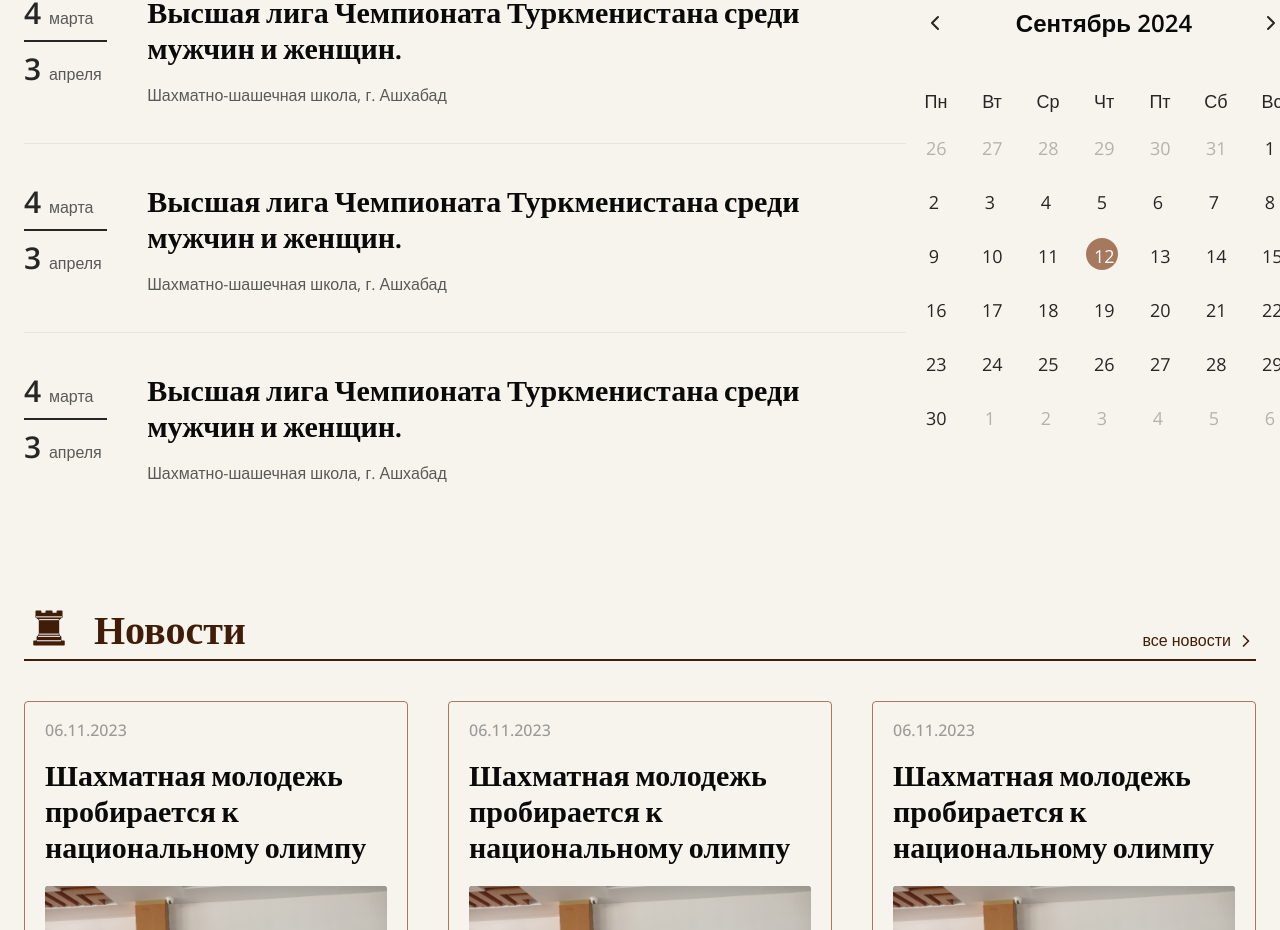
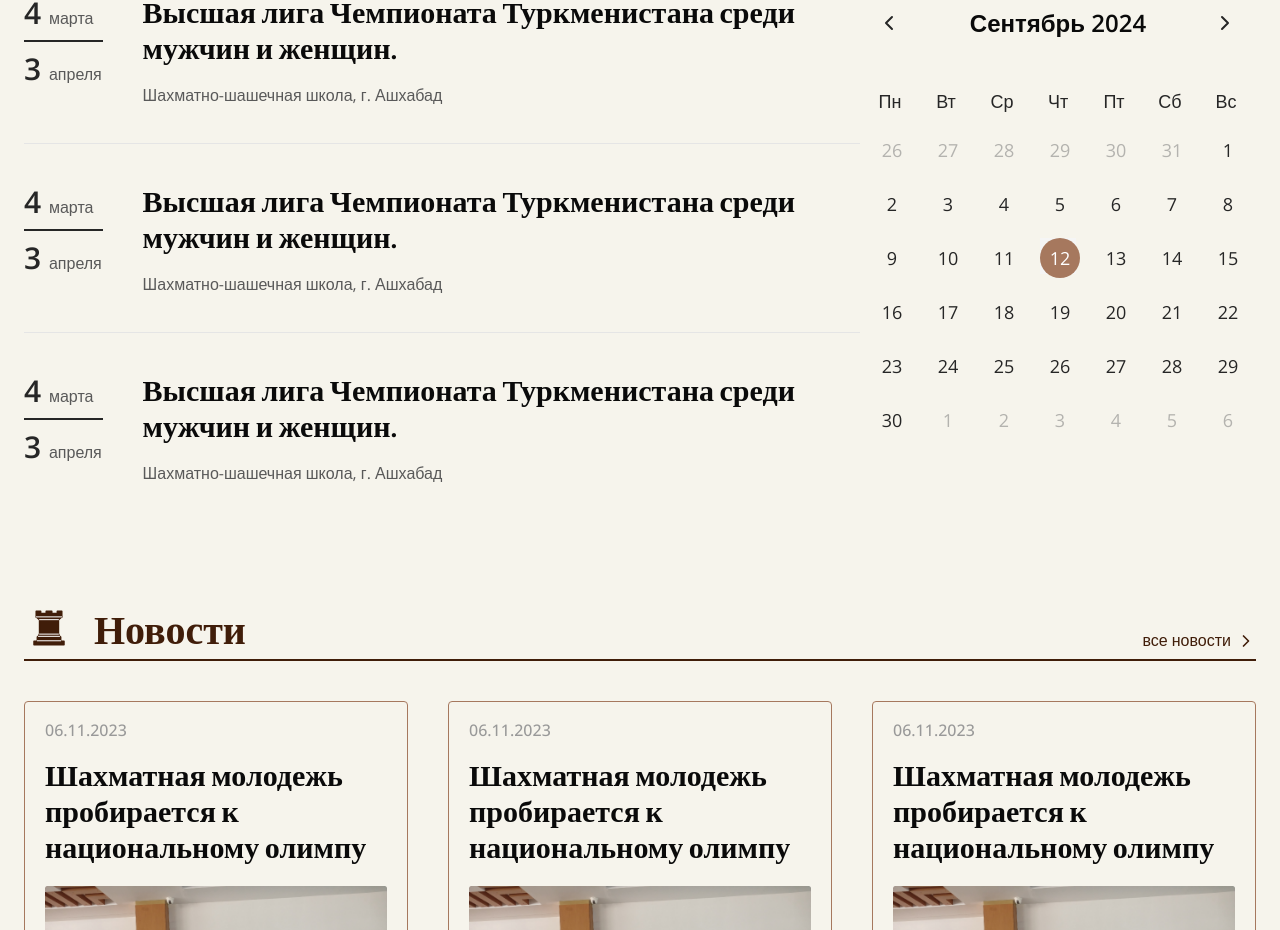
Before and after one commit to Kakabay/chess_federation_react, a React (Vite) app: page / in a window 1280 px wide. Shown: the part 1155-2085 px from the top of the page. Built offline with nearby package versions, Linux system fonts and the light colour scheme.

Commit message:
calendare fixed

```diff
--- a/package.json
+++ b/package.json
@@ -35,6 +35,7 @@
   },
   "devDependencies": {
     "@eslint/js": "^9.9.0",
+    "@types/jest": "^29.5.13",
     "@types/node": "^22.5.4",
     "@types/react": "^18.3.3",
     "@types/react-dom": "^18.3.0",
--- a/src/components/home/home-events.tsx
+++ b/src/components/home/home-events.tsx
@@ -1,3 +1,4 @@
+import { useState } from 'react';
 import Container from '../layout/container';
 import EventCard from '../shared/event-card';
 import { Calendar } from '../ui/calendar';
@@ -6,6 +7,8 @@ import SectionHeader from './section-header';
 import { ru } from 'date-fns/locale';
 
 const HomeEvents = () => {
+  const [date, setDate] = useState<Date | undefined>(new Date());
+
   return (
     <section>
       <Container>
@@ -33,7 +36,7 @@ const HomeEvents = () => {
             ))}
           </div>
 
-          <Calendar className="w-[350px]" locale={ru} />
+          <Calendar mode="single" selected={date} onSelect={setDate} className="" locale={ru} />
         </div>
       </Container>
     </section>
--- a/src/components/ui/calendar.tsx
+++ b/src/components/ui/calendar.tsx
@@ -1,78 +1,63 @@
-import * as React from "react";
-import { ChevronLeft, ChevronRight } from "lucide-react";
-import { DayPicker } from "react-day-picker";
+import * as React from 'react';
+import { ChevronLeft, ChevronRight } from 'lucide-react';
+import { DayPicker } from 'react-day-picker';
 
-import { cn } from "@/lib/utils";
-import { buttonVariants } from "@/components/ui/button";
-import { motion } from "framer-motion";
+import { cn } from '@/lib/utils';
+import { buttonVariants } from '@/components/ui/button';
+import { motion } from 'framer-motion';
 
 export type CalendarProps = React.ComponentProps<typeof DayPicker>;
 
-function Calendar({
-  className,
-  classNames,
-  showOutsideDays = true,
-  ...props
-}: CalendarProps) {
+function Calendar({ className, classNames, showOutsideDays = true, ...props }: CalendarProps) {
   return (
     <motion.div
       initial={{
-        translateY: "50%",
+        translateY: '50%',
         opacity: 0,
       }}
       whileInView={{ translateY: 0, opacity: 1 }}
       viewport={{ once: true }}
-      transition={{ delay: 0.2, duration: 0.6, ease: [0.55, 0, 0.1, 1] }}
-    >
+      transition={{ delay: 0.2, duration: 0.6, ease: [0.55, 0, 0.1, 1] }}>
       <DayPicker
         showOutsideDays={showOutsideDays}
-        className={cn("p-3", className)}
+        className={cn('p-3', className)}
         classNames={{
-          months:
-            "flex flex-col sm:flex-row space-y-4 sm:space-x-4 sm:space-y-0",
-          month: "space-y-4",
-          caption: "flex justify-center pt-1 relative items-center",
-          caption_label:
-            "text-[24px] first-letter:uppercase leading-none font-semibold",
-          nav: "space-x-1 flex items-center",
-          nav_button: cn("h-7 w-7 bg-transparent p-0"),
-          nav_button_previous: "absolute left-1",
-          nav_button_next: "absolute right-1",
-          table: "w-full border-collapse",
-          head_row: "flex gap-5 text-[18px] font-semibold mt-10",
-          head_cell:
-            "first-letter:uppercase rounded-md w-9 font-normal text-[18px] text-BLACK ",
-          row: "flex w-full mt-[18px] gap-5",
-          cell: "h-9 w-9 text-center text-sm p-0 relative [&:has([aria-selected].day-range-end)]:rounded-r-md [&:has([aria-selected].day-outside)]:bg-accent/50 [&:has([aria-selected])]:bg-accent first:[&:has([aria-selected])]:rounded-l-md last:[&:has([aria-selected])]:rounded-r-md focus-within:relative focus-within:z-20",
+          months: 'flex flex-col sm:flex-row space-y-4 sm:space-x-4 sm:space-y-0',
+          month: 'space-y-4',
+          caption: 'flex justify-center pt-1 relative items-center',
+          caption_label: 'text-[24px] first-letter:uppercase leading-none font-semibold',
+          nav: 'space-x-1 flex items-center',
+          nav_button: cn('h-7 w-7 bg-transparent p-0 focus:outline-none hover:border-transparent'),
+          nav_button_previous: 'absolute left-1',
+          nav_button_next: 'absolute right-1',
+          table: 'w-full border-collapse',
+          head_row: 'flex gap-5 text-[18px] font-semibold mt-10',
+          head_cell: 'first-letter:uppercase rounded-md w-9 font-normal text-[18px] text-BLACK ',
+          row: 'flex w-full mt-[18px] gap-5',
+          cell: 'h-9 w-9 text-center text-sm p-0 relative [&:has([aria-selected].day-range-end)]:rounded-r-md [&:has([aria-selected].day-outside)]:bg-accent/50 [&:has([aria-selected])]:bg-accent first:[&:has([aria-selected])]:rounded-l-md last:[&:has([aria-selected])]:rounded-r-md focus-within:relative focus-within:z-20',
           day: cn(
-            buttonVariants({ variant: "ghost" }),
-            "h-8 w-8 p-2 cursor-pointer  transition-all rounded-full text-[18px] text-BLACK font-normal aria-selected:opacity-100"
+            buttonVariants({ variant: 'default' }),
+            'h-10 w-10 p-2 cursor-pointer bg-transparent transition-all rounded-full text-[18px] text-BLACK font-normal aria-selected:opacity-100 hover:border-BROWN',
           ),
-          day_range_end: "day-range-end",
-          day_selected:
-            "bg-BROWN text-white bg-primary focus:text-primary-foreground",
-          day_today: "bg-LBROWN text-white",
+          day_range_end: 'day-range-end',
+          day_selected: '!bg-BROWN text-white bg-primary focus:text-primary-foreground',
+          day_today: '!bg-LBROWN text-white',
           day_outside:
-            "day-outside text-muted-foreground opacity-50 aria-selected:bg-accent/50 aria-selected:text-muted-foreground aria-selected:opacity-30",
-          day_disabled: "text-muted-foreground opacity-50",
-          day_range_middle:
-            "aria-selected:bg-accent aria-selected:text-accent-foreground",
-          day_hidden: "invisible",
+            'day-outside text-muted-foreground opacity-50 aria-selected:bg-accent/50 aria-selected:text-muted-foreground aria-selected:opacity-30',
+          day_disabled: 'text-muted-foreground opacity-50',
+          day_range_middle: 'aria-selected:bg-accent aria-selected:text-accent-foreground',
+          day_hidden: 'invisible',
           ...classNames,
         }}
         components={{
-          IconLeft: ({ ...props }) => (
-            <ChevronLeft className="h-6 w-6 stroke-BLACK" />
-          ),
-          IconRight: ({ ...props }) => (
-            <ChevronRight className="h-6 w-6 stroke-BLACK" />
-          ),
+          IconLeft: ({ ...props }) => <ChevronLeft className="h-6 w-6 stroke-BLACK " />,
+          IconRight: ({ ...props }) => <ChevronRight className="h-6 w-6 stroke-BLACK" />,
         }}
         {...props}
       />
     </motion.div>
   );
 }
-Calendar.displayName = "Calendar";
+Calendar.displayName = 'Calendar';
 
 export { Calendar };
--- a/tailwind.config.js
+++ b/tailwind.config.js
@@ -20,6 +20,7 @@ export default {
         LBROWN2: '#D6C2B4',
         GRAY1: '#999999',
         RED_PASTEL: '#BF3030',
+        IMAGE_GRADIENT: '',
         background: 'hsl(var(--background))',
         foreground: 'hsl(var(--foreground))',
         card: {
@@ -61,6 +62,9 @@ export default {
           5: 'hsl(var(--chart-5))',
         },
       },
+      backgroundImage: {
+        IMAGE_GRADIENT: 'linear-gradient(rgba(3, 5, 29, 0.85) 0%, rgba(255, 0, 0, 0.85) 100%)',
+      },
       boxShadow: {
         HEADER_SHADOW: '0 1px 14px rgba(0, 0, 0, 0.25)',
       },
```
Also changed, not shown: 1 other file (tests, documents, lock files or other folders).
